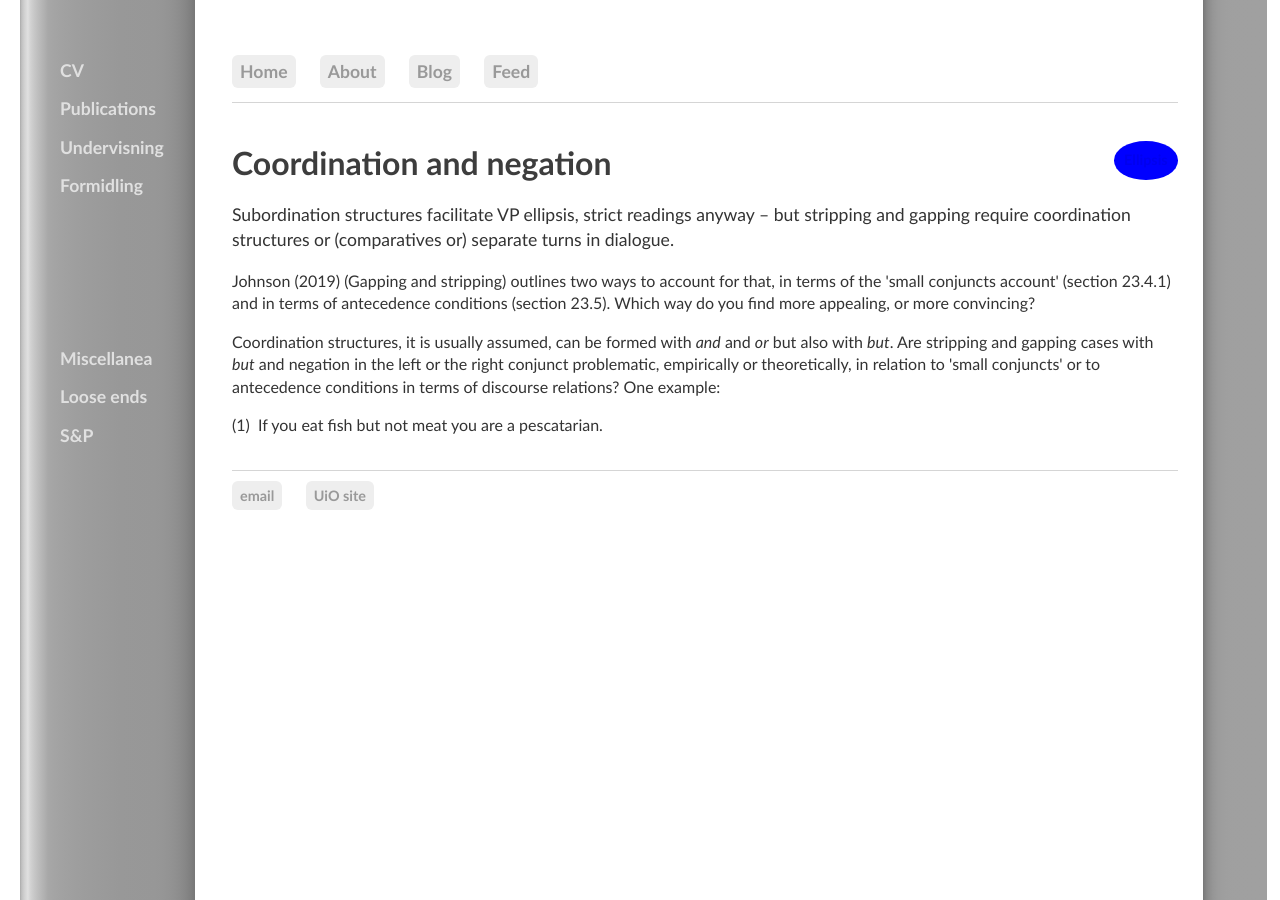
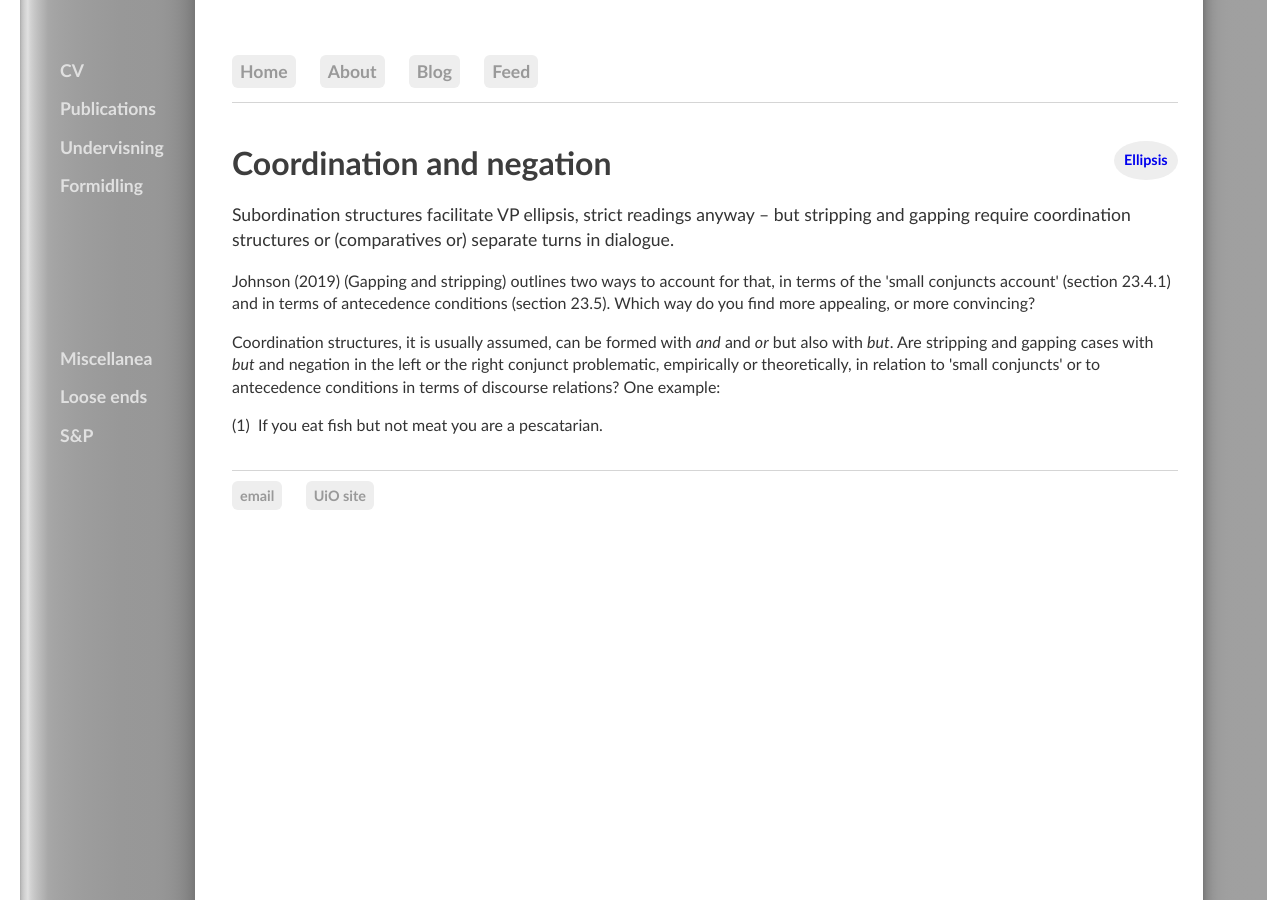
Before and after one commit to kjelljs/kjelljs.github.io, a Jekyll site: the page built from courses/ellipsis/coneg.html, in a window 1280 px wide. Built offline with Jekyll 4.4.1, drawn with Linux system fonts in a browser that asks for light colours.

Commit message:
Update post1.html

```diff
--- a/_layouts/post1.html
+++ b/_layouts/post1.html
@@ -4,8 +4,8 @@
 <div style="float:right;"><figure class="rightfig"><ul style="font-family: Optima, Candara, Calibri, Arial, sans-serif;
     padding: 0px;
     list-style: none;
-    font-weight: bold;"><li style="background: blue; padding: 8px 10px 8px 10px; border-radius: 50%; text-decoration: none;
-    color: #999; font-size: .9em;"><a href="/courses/ellipsis/index.html" style="color: default">Ellipsis</a></li></ul></figure></div>
+    font-weight: bold;"><li style="background: #eee; padding: 8px 10px 8px 10px; border-radius: 50%; text-decoration: none;
+    color: blue; font-size: .9em;"><a href="/courses/ellipsis/index.html" style="color: default">Ellipsis</a></li></ul></figure></div>
 <h1>{{ page.title }}</h1>
 <p class="meta">{{ page.date | date_to_string }}</p>
 
```
